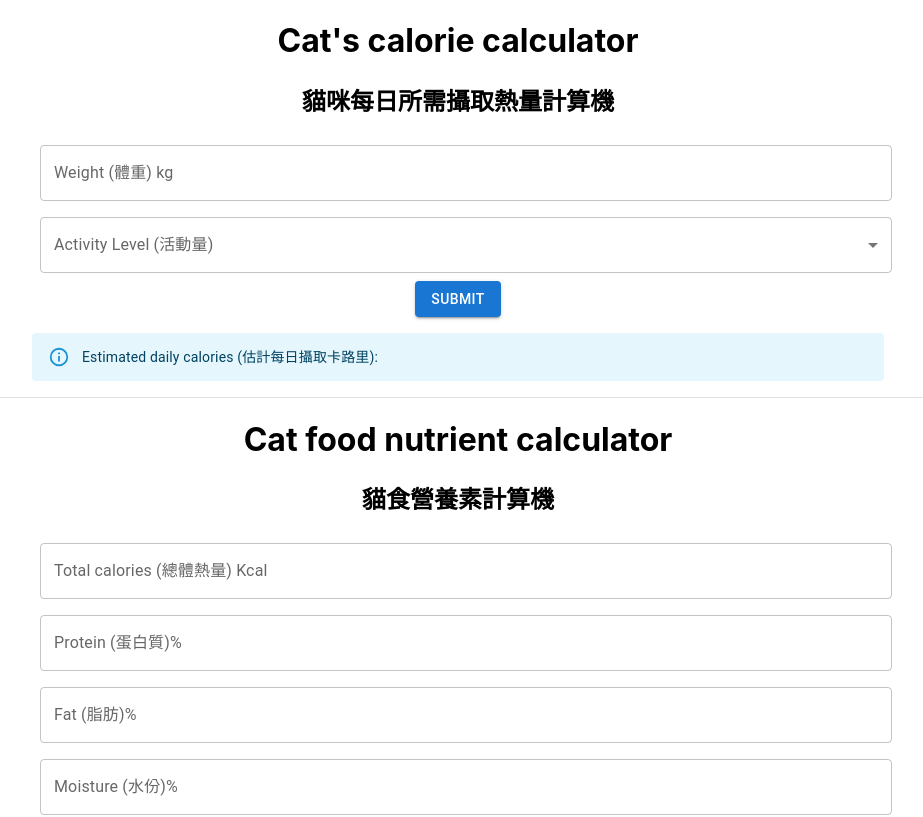
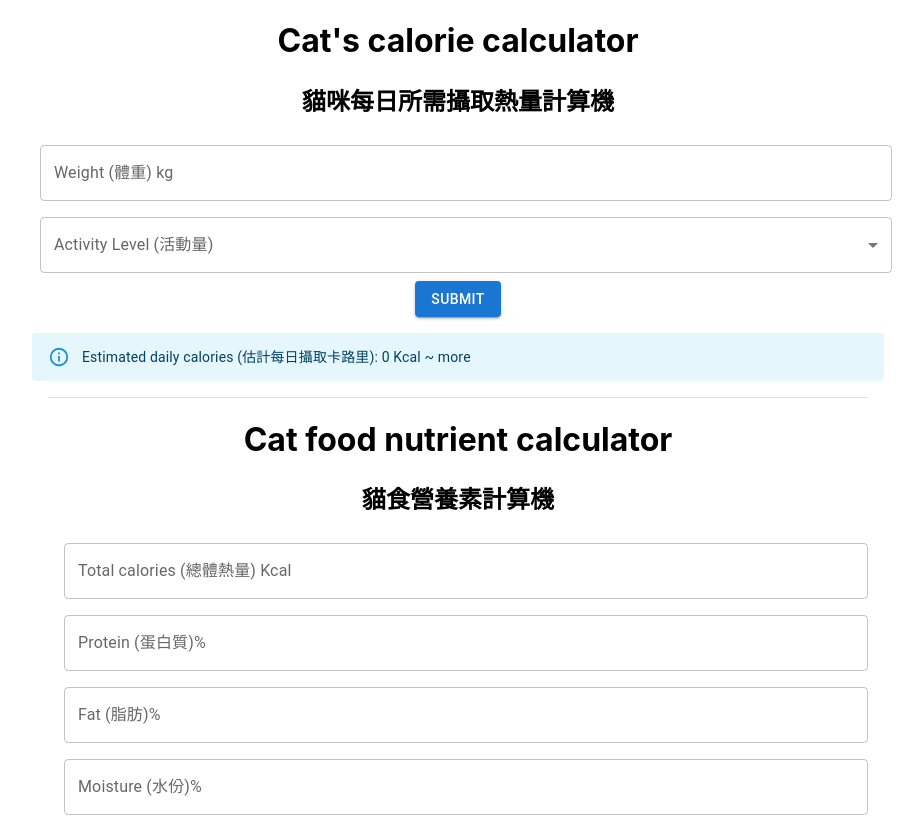
Before and after one commit to shanetzulinho/catsfitness, a React (Create React App) app: page / in a window 1280 px wide. Shown: the top 817 px of the page, without its empty margins (182-1105 px from the left). Built offline with nearby package versions, Linux system fonts and the light colour scheme.

Commit message:
refactor: separate Calories component to Form and Result
Related to #42

```diff
--- a/src/components/CaloriesForm.js
+++ b/src/components/CaloriesForm.js
@@ -1,23 +1,18 @@
-import React, { useState } from 'react'
+import React from 'react'
 
 import InputField from '../components/InputField'
 import SelectField from '../components/SelectField'
 import { DRE_OBJECT } from '../components/caloriesForm.consts'
 import {
   calcRER,
-  showMessage,
   createActivityLevelSelectField,
 } from '../components/caloriesForm.helpers'
 
 import { useForm } from 'react-hook-form'
-import Container from '@mui/material/Container'
 import Box from '@mui/material/Box'
 import Button from '@mui/material/Button'
-import Alert from '@mui/material/Alert'
-import Stack from '@mui/material/Stack'
 
-const CaloriesForm = () => {
-  const [dailyCaloriesMessage, setDailyCaloriesMessage] = useState('')
+const CaloriesForm = ({ getLowerUpperBound }) => {
   const activityLevelOptions = createActivityLevelSelectField(DRE_OBJECT)
 
   const onSubmitForm = ({ weight, DREFactor }) => {
@@ -26,8 +21,10 @@ const CaloriesForm = () => {
     const lowerBound = Math.round(DRE_OBJECT[DREFactor].lowerBound * rer)
     const upperBound = Math.round(DRE_OBJECT[DREFactor].upperBound * rer)
 
-    const caloriesMessage = showMessage(lowerBound, upperBound)
-    setDailyCaloriesMessage(caloriesMessage)
+    getLowerUpperBound({
+      lowerBound: lowerBound,
+      upperBound: upperBound,
+    })
   }
 
   const {
@@ -37,7 +34,7 @@ const CaloriesForm = () => {
   } = useForm()
 
   return (
-    <Container maxWidth="md">
+    <div>
       <h1>Cat's calorie calculator</h1>
       <h2>貓咪每日所需攝取熱量計算機</h2>
       <form onSubmit={handleSubmit(onSubmitForm)}>
@@ -74,12 +71,7 @@ const CaloriesForm = () => {
           </Button>
         </Box>
       </form>
-      <Stack sx={{ width: '100%' }} spacing={1} my={2}>
-        <Alert severity="info">
-          Estimated daily calories (估計每日攝取卡路里): {dailyCaloriesMessage}
-        </Alert>
-      </Stack>
-    </Container>
+    </div>
   )
 }
 
--- /dev/null
+++ b/src/components/CaloriesResult.js
@@ -0,0 +1,21 @@
+import React from 'react'
+import { showMessage } from '../components/caloriesForm.helpers'
+import Alert from '@mui/material/Alert'
+import Stack from '@mui/material/Stack'
+
+const CaloriesResult = ({ lowerUpperBound }) => {
+  const { lowerBound, upperBound } = lowerUpperBound
+  const caloriesMessage = showMessage(lowerBound, upperBound)
+
+  return (
+    <div>
+      <Stack sx={{ width: '100%' }} spacing={1} my={2}>
+        <Alert severity="info">
+          Estimated daily calories (估計每日攝取卡路里): {caloriesMessage}
+        </Alert>
+      </Stack>
+    </div>
+  )
+}
+
+export default CaloriesResult
--- a/src/container/App.js
+++ b/src/container/App.js
@@ -1,6 +1,11 @@
+import { useState } from 'react'
+
 import './App.css'
 import CaloriesForm from '../components/CaloriesForm'
+import CaloriesResult from '../components/CaloriesResult'
 import NutrientForm from '../components/NutrientForm'
+
+import Container from '@mui/material/Container'
 import Divider from '@mui/material/Divider'
 
 import ReactGA from 'react-ga4'
@@ -10,11 +15,23 @@ function App() {
   ReactGA.initialize(trackingId)
   ReactGA.send({ hitType: 'pageview', page: 'https://mycatsfitness.netlify.app/' })
 
+  const [lowerUpperBound, setLowerUpperBound] = useState({
+    lowerBound: 0,
+    upperBound: 0,
+  })
+
+  const getLowerUpperBound = ({ lowerBound, upperBound }) => {
+    setLowerUpperBound({ lowerBound: lowerBound, upperBound: upperBound })
+  }
+
   return (
     <div className="App">
-      <CaloriesForm />
-      <Divider variant="middle" />
-      <NutrientForm />
+      <Container maxWidth="md">
+        <CaloriesForm getLowerUpperBound={getLowerUpperBound} />
+        <CaloriesResult lowerUpperBound={lowerUpperBound} />
+        <Divider variant="middle" />
+        <NutrientForm />
+      </Container>
     </div>
   )
 }
```
